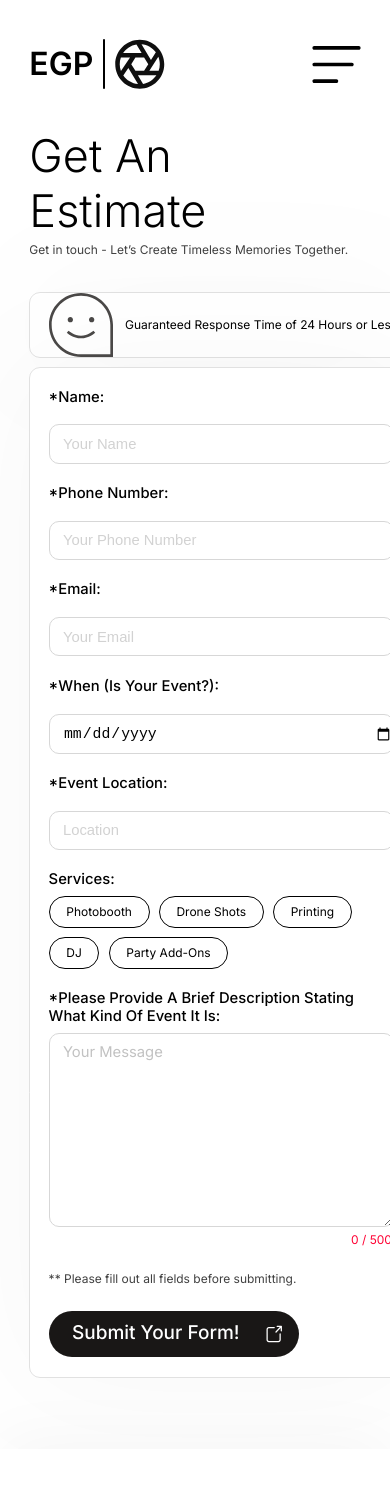
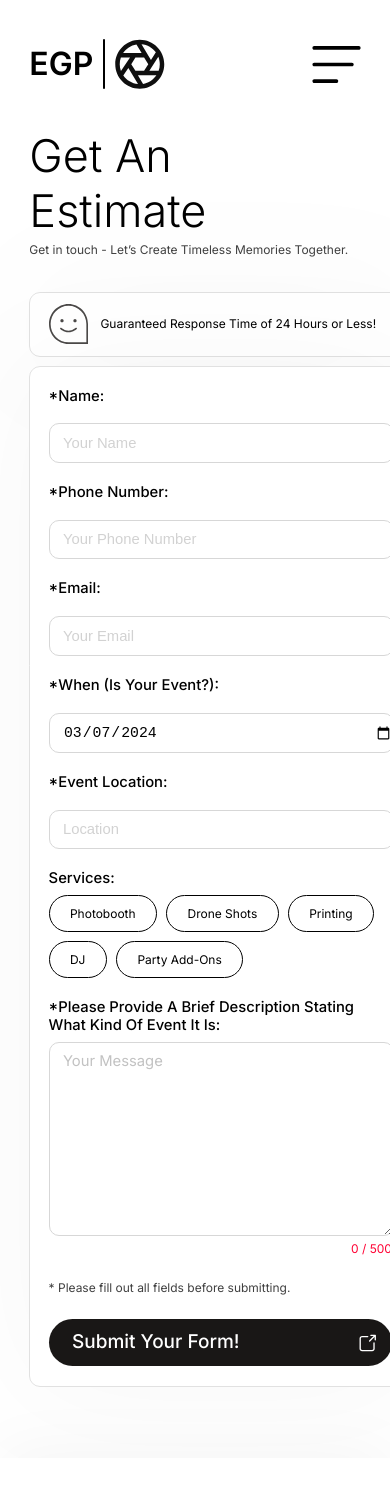
Before and after one commit to Identityofsine/egpparties, a Next.js app: page /consultation in a window 390 px wide. Shown: the top 1486 px of the page. Built offline with nearby package versions, Linux system fonts and the light colour scheme.

Commit message:
fixed date bug

```diff
--- a/src/app/(root)/consultation/client.tsx
+++ b/src/app/(root)/consultation/client.tsx
@@ -28,6 +28,7 @@ type ConsultationFormProps = {
 const date = new Date();
 
 const toTens = (n: number) => {
+	console.log(n);
 	return n < 10 ? `0${n}` : `${n}`
 }
 
@@ -37,13 +38,14 @@ export function ConsultationForm(props: { services: string[] }) {
 		name: "",
 		phone: "",
 		email: "",
-		date: `${date.getFullYear()}-${toTens(date.getMonth())}-${toTens(date.getDay())}`,
+		date: `${date.getFullYear()}-${toTens(date.getMonth())}-${toTens(date.getDate())}`,
 		location: "",
 		service: props.services,
 		message: ""
 	});
 	const [currentMessage, setCurrentMessage] = React.useState(default_message);
 	const router = useRouter();
+	console.log(data.date);
 
 	function updateState<K extends keyof FormOutput>(key: K, value: FormOutput[K]) {
 		setData({ ...data, [key]: value });
@@ -158,8 +160,8 @@ export function ConsultationForm(props: { services: string[] }) {
 						/>
 						<p className={`small-text text-right text-area-text ${(data.message.length >= brandSettings.consultation.textarea.min && data.message.length <= brandSettings.consultation.textarea.max) ? 'good' : 'bad'}`}>{data.message.length} / {brandSettings.consultation.textarea.max}</p>
 					</div>
-					<p className="small-text">*{brandSettings.consultation.messages.error[0]}</p>
-					<Button onClick={submit} text="Submit Your Form!" />
+					<p className="small-text">{brandSettings.consultation.messages.error[0]}</p>
+					<Button className="m-width-fill" onClick={submit} text="Submit Your Form!" />
 				</form>
 			</div>
 		</div>
--- a/src/styles/pages/consultation.scss
+++ b/src/styles/pages/consultation.scss
@@ -1,3 +1,5 @@
+@import '../../app/scss_lib/breakpoints.scss';
+
 main.consultation {
 	margin-top: 1rem;
 
@@ -23,6 +25,19 @@ main.consultation {
 		.text-message {
 			padding-left: 0.4933rem;
 			gap: 0.3333rem;
+
+			img {
+				$dimension: 0.8533rem;
+				width: $dimension;
+				height: $dimension;
+
+				@include onMobile() {
+					$dimension: 1.0667rem;
+					width: $dimension;
+					height: $dimension;
+				}
+
+			}
 
 			p {
 				transform: translateY(0.0125rem);
--- a/src/styles/toggleable.scss
+++ b/src/styles/toggleable.scss
@@ -1,3 +1,5 @@
+@import '../app/scss_lib/breakpoints.scss';
+
 .toggle {
 	$speed: 150ms;
 	position: relative;
@@ -12,6 +14,11 @@
 	gap: .7rem;
 	cursor: pointer;
 	transition: all $speed linear;
+
+	@include onMobile() {
+		min-height: 1rem;
+		padding: .105rem .55rem;
+	}
 
 	@keyframes toggle {
 		0% {
```
